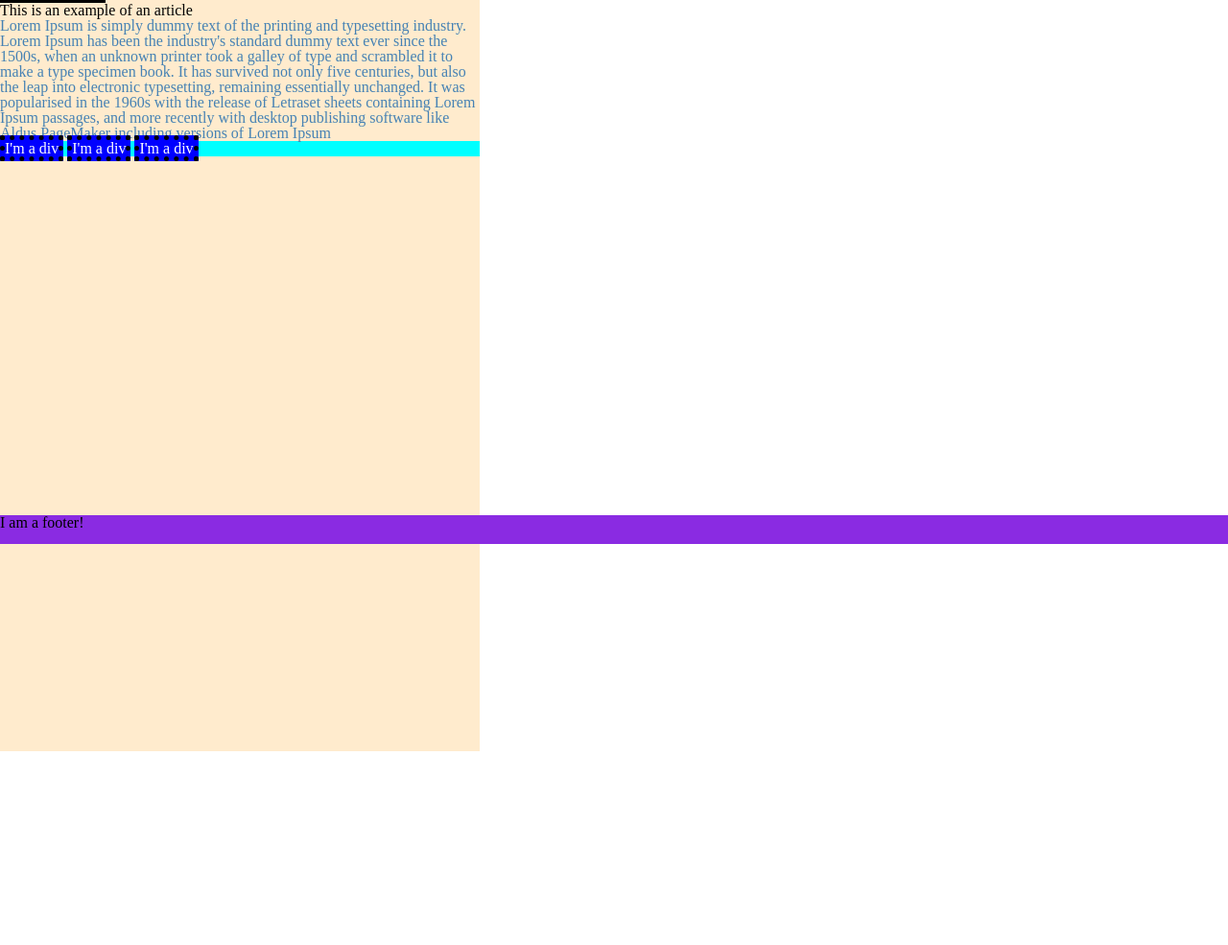
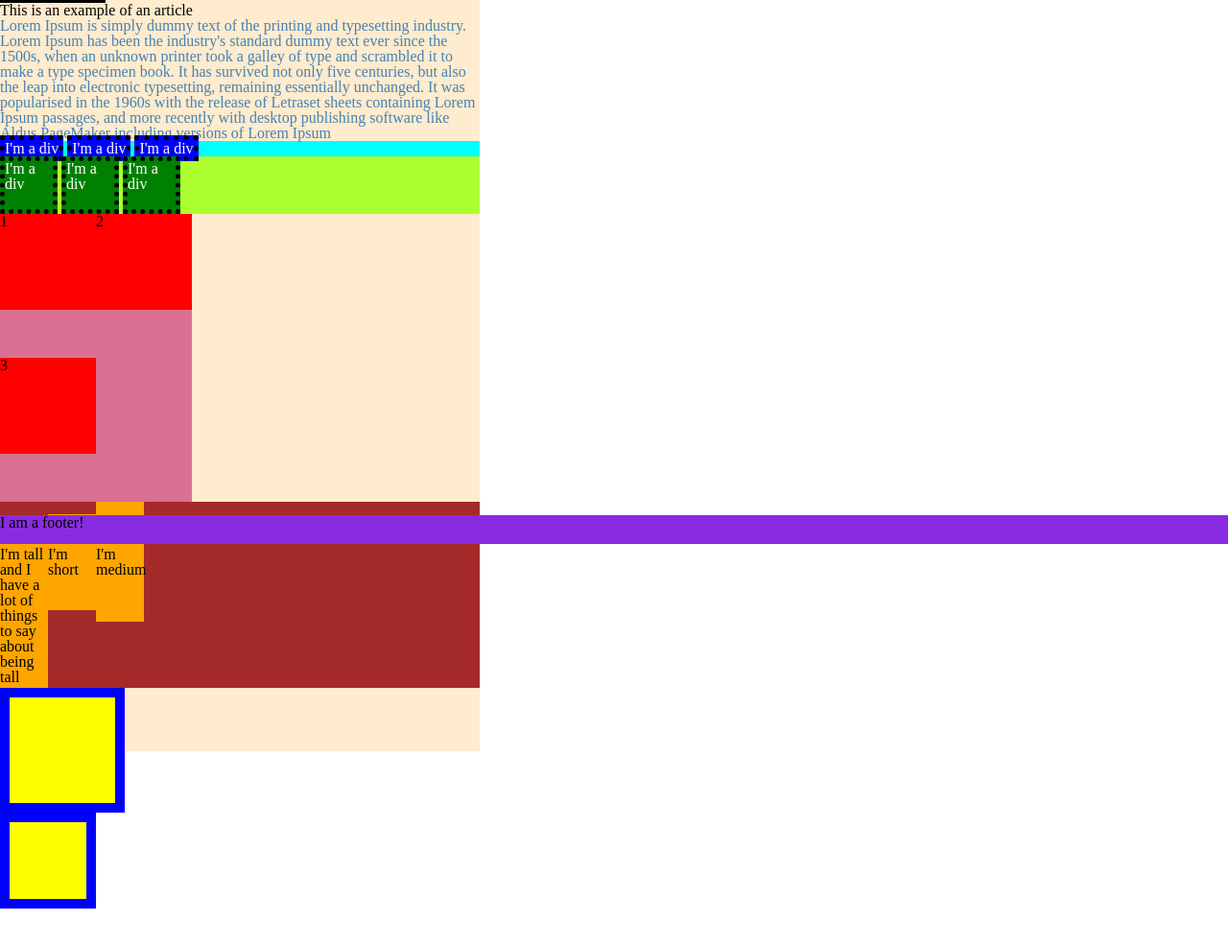
Before and after one commit to AdamCox15/HTML-CSS-Demo-2, a plain HTML site: page sandbox/index.html in a window 1280 px wide. Shown: the part 233-1218 px from the top of the page at 96% size. Drawn offline with Linux system fonts and the light colour scheme.

Commit message:
Final commit for demo

```diff
--- a/sandbox/index.html
+++ b/sandbox/index.html
@@ -26,6 +26,34 @@
             <div>I'm a div</div>
             <div>I'm a div</div>
         </section>
+
+        <section id="ib-section">
+            <div>I'm a div</div>
+            <div>I'm a div</div>
+            <div>I'm a div</div>
+        </section>
+
+        <section id="flex-section">
+            <div>1</div>
+            <div>2</div>
+            <div>3</div>
+        </section>
+
+        <section id="baseline-section">
+            <div id="tall">
+                <p>I'm tall and I have a lot of things to say about being tall</p>
+            </div>
+            <div id="short">
+                <p>I'm short</p>
+            </div>
+            <div id="medium">
+                <p>I'm medium</p>
+            </div>
+        </section>
+
+      <div id="content-box"></div>
+      <div id="border-box"></div>
+
     </div>
 
     <footer>I am a footer!</footer>
--- a/sandbox/styles.css
+++ b/sandbox/styles.css
@@ -50,7 +50,75 @@ div article {
     display: inline;
     color: white;
 }
+#ib-section {
+    background-color: greenyellow;
+}
 
+#ib-section> div {
+    background-color: green;
+    border: 5px dotted black;
+    display: inline-block;
+    color: white;
+    height: 50px;
+    width: 50px;
+}
+
+#flex-section {
+    background-color: palevioletred;
+    height: 300px;
+    width: 200px;
+    display: flex;
+    flex-wrap: wrap;
+    /* justify-content: space-evenly;
+    text-align: center; */
+    /* align-items: flex-end; */
+}
+
+#flex-section > div {
+    background-color: red;
+    height: 100px;
+    width: 100px;
+
+}
+
+#baseline-section {
+    background-color: brown;
+    display: flex;
+    align-items: baseline;
+}
+
+#baseline-section > div {
+    background-color: orange;
+    display: flex;
+    align-items: center;
+    width: 50px;
+}
+#tall {
+    height: 150px;
+}
+#short {
+height: 100px;
+}
+#medium {
+    height: 125px;
+}
+#content-box {
+    box-sizing: content-box;
+    width: 100px;
+    height: 100px;
+    border: solid blue 10px;
+    padding: 5px;
+    background-color: yellow;
+}
+
+#border-box {
+    box-sizing: border-box;
+    width: 100px;
+    height: 100px;
+    border: solid blue 10px;
+    padding: 5px;
+    background-color: yellow;
+}
 footer{
     background-color: blueviolet;
     position: fixed;
```
